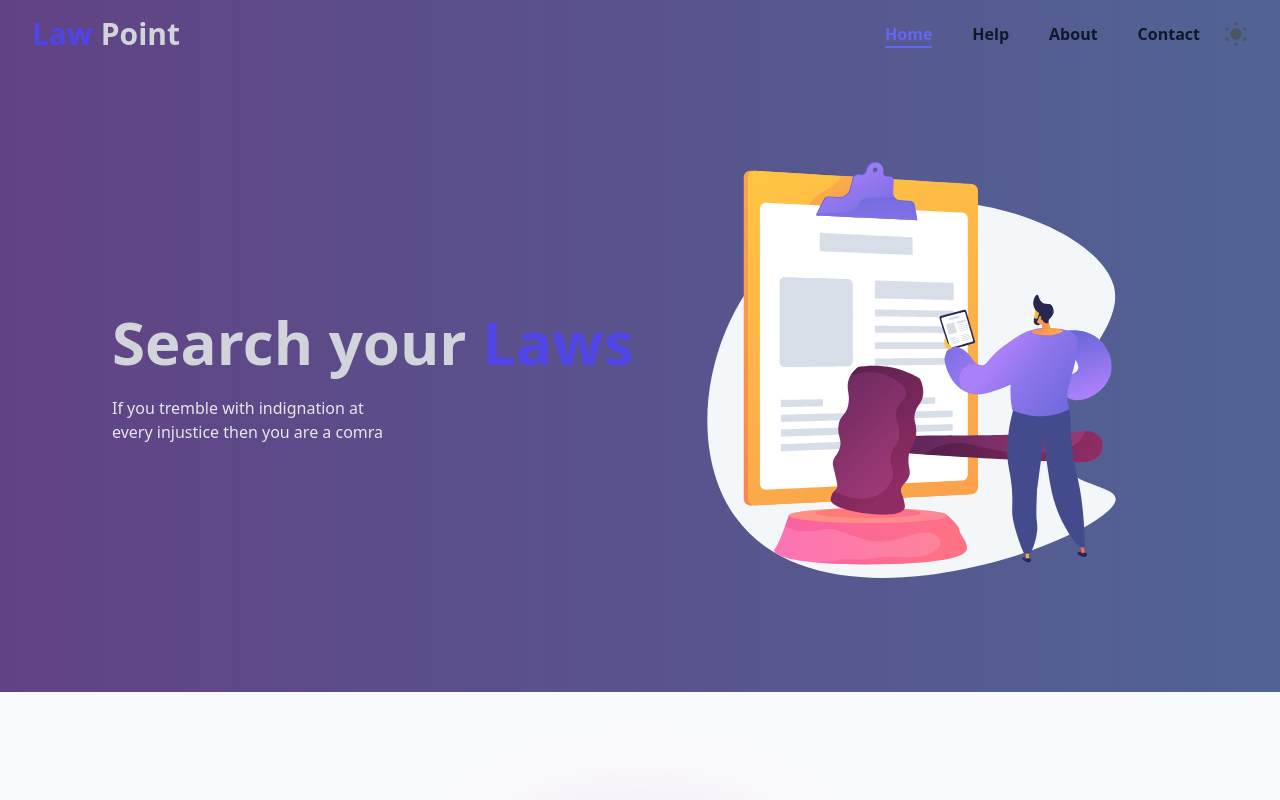
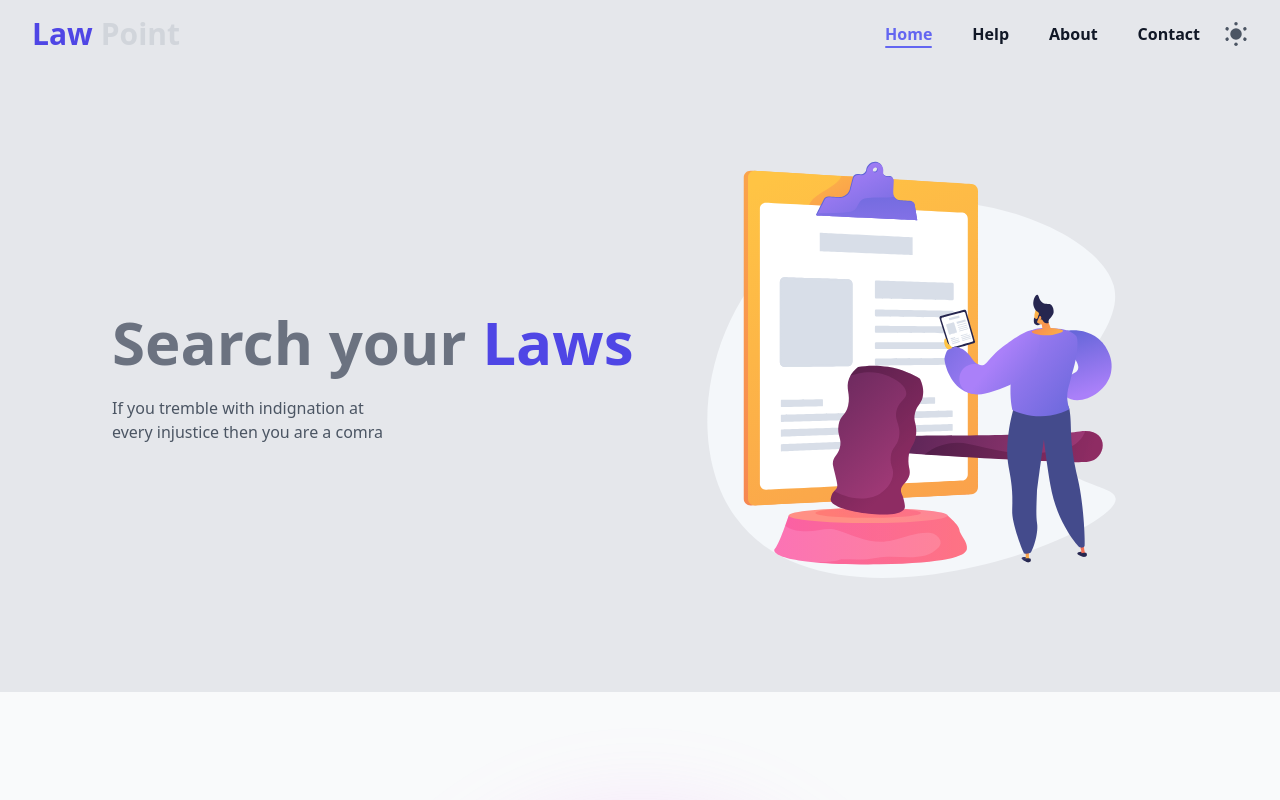
Before and after one commit to Arif-hossaian/Law-point, a Next.js app: page / in a window 1280 px wide. Shown: the top 800 px of the page. Built offline with nearby package versions, Linux system fonts and the light colour scheme.

Commit message:
change bg of layout

```diff
--- a/components/Banner-section/Banner.tsx
+++ b/components/Banner-section/Banner.tsx
@@ -10,7 +10,7 @@ const Banner: React.FC = () => {
     100
   );
   return (
-    <div className="py-16 px-20 bg-gradient-to-r from-[#614385] to-[#516395]">
+    <div className="py-16 px-20 bg-gray-200 dark:bg-gray-700">
       <div className="mx-auto mt-16 w-full">
         <section
           id="hero"
@@ -18,10 +18,12 @@ const Banner: React.FC = () => {
            sm:px-8 md:flex-row"
         >
           <h1>
-            <span className="mb-4 inline-block text-4xl font-bold text-gray-300 dark:text-gray-50 md:text-6xl">
+            <span className="mb-4 inline-block text-4xl font-bold text-gray-500 dark:text-gray-50 md:text-6xl">
               {'Search your'} <span className="text-indigo-600">{'Laws'}</span>
             </span>
-            <span className="mt-2 block w-72 text-gray-200">{typingText}</span>
+            <span className="mt-2 block w-72 text-gray-600 dark:text-gray-50">
+              {typingText}
+            </span>
           </h1>
 
           <div className="mt-8 h-auto w-[330px] rounded-full text-center md:mt-0 md:w-[350px] lg:w-[500px]">
```
